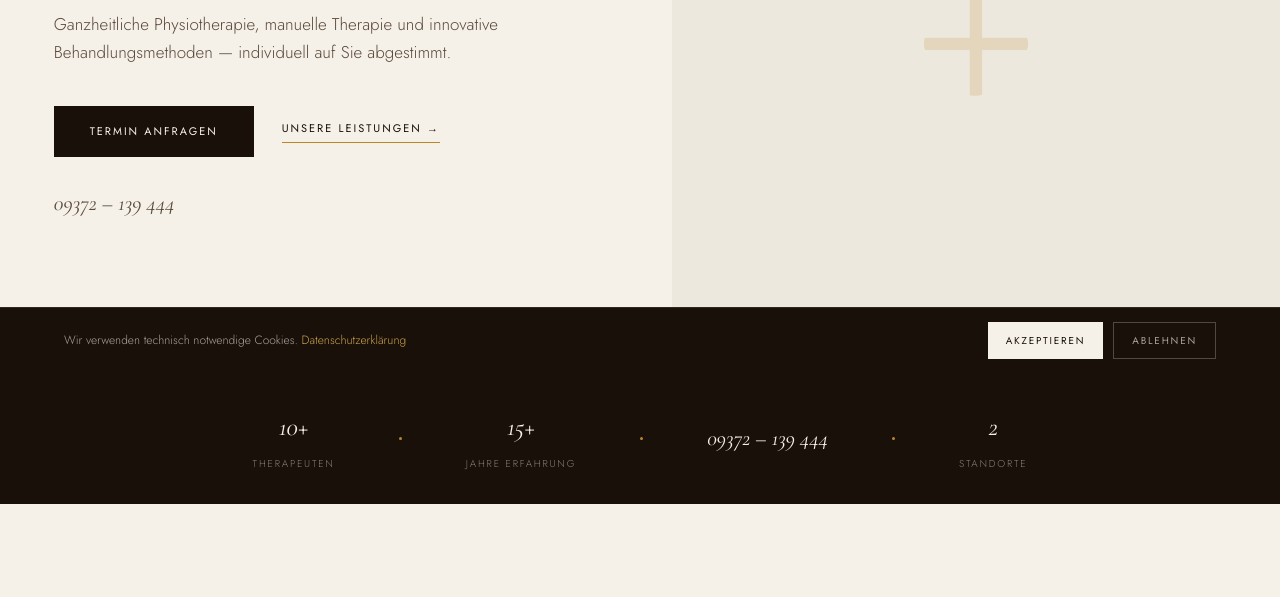
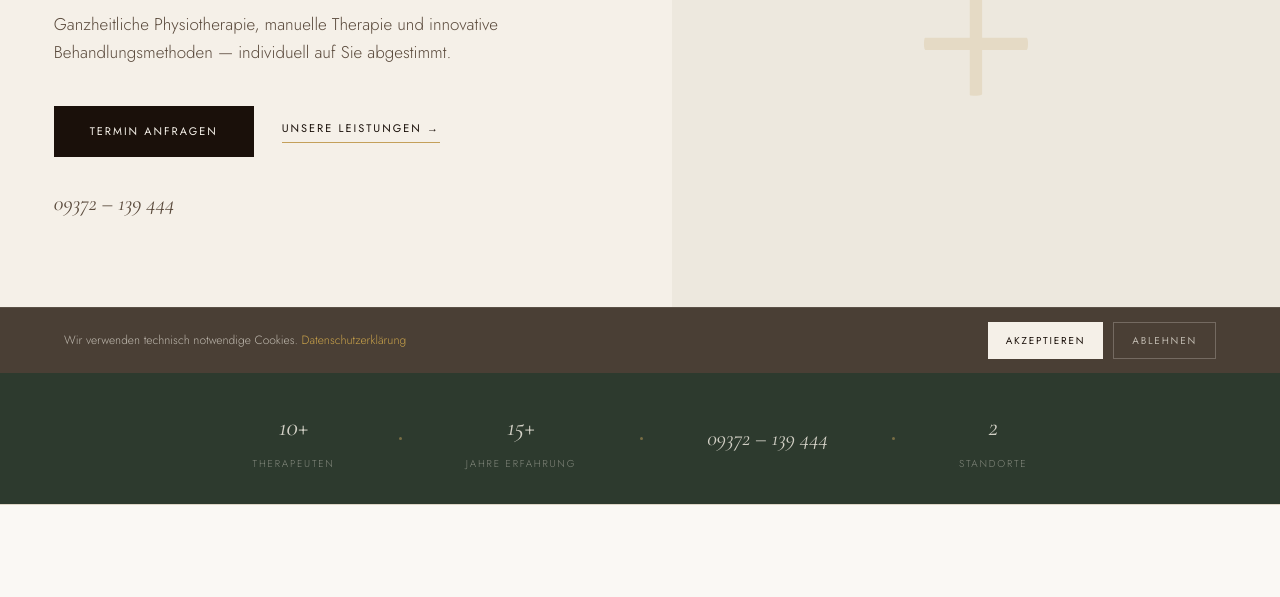
Before and after one commit to lenninnel/praxis-med-vital, an Astro site: page / in a window 1280 px wide. Shown: the part 427-1024 px from the top of the page. Built offline with nearby package versions, Linux system fonts and the light colour scheme; Astro itself is replaced by a stand-in of ours.

Commit message:
Wellness Farbpalette — weiche Salbei-Töne statt Schwarz

```diff
--- a/src/pages/index.astro
+++ b/src/pages/index.astro
@@ -51,7 +51,7 @@ const kategorien = leistungen.kategorien;
   </div>
 
   <!-- Über uns -->
-  <section class="sec sec--cream reveal">
+  <section class="sec sec--white reveal">
     <div class="container two-col">
       <div>
         <span class="eyebrow">Über uns</span>
@@ -76,7 +76,7 @@ const kategorien = leistungen.kategorien;
   </section>
 
   <!-- Team -->
-  <section class="sec sec--white reveal">
+  <section class="sec sec--stone-lt reveal">
     <div class="container text-center">
       <span class="eyebrow">Unser Team</span>
       <h2 class="section-title">Kompetenz trifft Leidenschaft</h2>
@@ -107,7 +107,7 @@ const kategorien = leistungen.kategorien;
   </section>
 
   <!-- Leistungen -->
-  <section class="sec sec--cream-dk reveal">
+  <section class="sec sec--cream reveal">
     <div class="container text-center">
       <span class="eyebrow">Leistungen</span>
       <h2 class="section-title">Behandlungsspektrum</h2>
@@ -138,7 +138,7 @@ const kategorien = leistungen.kategorien;
   </section>
 
   <!-- Besonderheiten -->
-  <section class="sec sec--ink reveal">
+  <section class="sec sec--sage reveal">
     <div class="container text-center">
       <span class="eyebrow">Besonderheiten</span>
       <h2 class="section-title">Was uns auszeichnet</h2>
@@ -177,7 +177,7 @@ const kategorien = leistungen.kategorien;
   </section>
 
   <!-- Patientenstimmen -->
-  <section class="sec sec--cream reveal">
+  <section class="sec sec--sage-lt reveal">
     <div class="container text-center">
       <span class="eyebrow">Patientenstimmen</span>
       <h2 class="section-title">Was unsere Patienten sagen</h2>
@@ -211,14 +211,14 @@ const kategorien = leistungen.kategorien;
   </section>
 
   <!-- CTA -->
-  <section style="background: var(--ink); padding: 80px 8%; text-align: center;">
-    <p style="font-size:10px;letter-spacing:0.2em;text-transform:uppercase;color:rgba(245,240,232,0.35);margin-bottom:16px;">Kontakt</p>
-    <h2 style="font-family:'Cormorant Garamond',serif;font-style:italic;font-size:clamp(36px,4vw,56px);font-weight:400;color:rgba(245,240,232,0.9);margin-bottom:32px;line-height:1.1;">
+  <section style="background: var(--sage); padding: 80px 8%; text-align: center;">
+    <p style="font-size:10px;letter-spacing:0.2em;text-transform:uppercase;color:rgba(240,235,225,0.45);margin-bottom:16px;">Kontakt</p>
+    <h2 style="font-family:'Cormorant Garamond',serif;font-style:italic;font-size:clamp(36px,4vw,56px);font-weight:400;color:rgba(240,235,225,0.92);margin-bottom:32px;line-height:1.1;">
       Vereinbaren Sie<br>Ihren Termin.
     </h2>
     <div style="display:flex;align-items:center;justify-content:center;gap:32px;flex-wrap:wrap;">
-      <a href="tel:093721394440" style="font-family:'Cormorant Garamond',serif;font-style:italic;font-size:28px;color:rgba(245,240,232,0.8);text-decoration:none;">09372 – 139 444</a>
-      <span style="color:rgba(255,255,255,0.15);font-size:20px;">·</span>
+      <a href="tel:093721394440" style="font-family:'Cormorant Garamond',serif;font-style:italic;font-size:28px;color:rgba(240,235,225,0.85);text-decoration:none;">09372 – 139 444</a>
+      <span style="color:rgba(240,235,225,0.2);font-size:20px;">·</span>
       <a href="/kontakt" style="font-size:11px;letter-spacing:0.15em;text-transform:uppercase;color:var(--gold-lt);text-decoration:none;border-bottom:0.5px solid var(--gold);padding-bottom:2px;">
         Zum Kontaktformular
       </a>
@@ -228,7 +228,7 @@ const kategorien = leistungen.kategorien;
 
 <style>
   .philo-quote {
-    background: var(--white);
+    background: var(--cream);
     border: 0.5px solid var(--border);
     padding: 56px 44px;
     text-align: center;
--- a/src/styles/global.css
+++ b/src/styles/global.css
@@ -20,10 +20,17 @@ ul,ol{list-style:none}
   --ink:#1a100a;
   --ink-mid:#5a4a3c;
   --ink-lt:#9a8878;
-  --gold:#b8872a;
+  --gold:#c4a05a;
   --gold-lt:#c9a24a;
   --white:#faf8f4;
   --border:#ddd5c6;
+
+  /* Wellness palette — soft sage + stone for dark surfaces */
+  --sage:#2d3a2e;
+  --sage-mid:#3d4f3e;
+  --sage-lt:#eef2ec;
+  --stone:#4a3f35;
+  --stone-lt:#f0ebe3;
 
   /* Legacy aliases (so existing inline styles keep working) */
   --g900:var(--ink);
@@ -125,14 +132,35 @@ strong{font-weight:400;color:var(--ink)}
 .sec--cream{background:var(--cream)}
 .sec--cream-dk{background:var(--cream-dk)}
 .sec--white{background:var(--white)}
+.sec--stone-lt{background:var(--stone-lt)}
+.sec--sage-lt{background:var(--sage-lt)}
+
+/* Hairline divider between adjacent light sections */
+.sec--cream,
+.sec--cream-dk,
+.sec--white,
+.sec--stone-lt,
+.sec--sage-lt{border-top:0.5px solid var(--border)}
+
+.sec--sage{background:var(--sage);color:rgba(240,235,225,.85)}
+.sec--stone{background:var(--stone);color:rgba(240,235,225,.85)}
 .sec--ink,
-.sec--g900{background:var(--ink);color:var(--cream)}
+.sec--g900{background:var(--sage);color:rgba(240,235,225,.85)}
+
+.sec--sage .section-title,
+.sec--stone .section-title,
 .sec--ink .section-title,
-.sec--g900 .section-title{color:rgba(245,240,232,.92)}
+.sec--g900 .section-title{color:rgba(240,235,225,.92)}
+.sec--sage .section-sub,
+.sec--stone .section-sub,
 .sec--ink .section-sub,
-.sec--g900 .section-sub{color:rgba(245,240,232,.55)}
+.sec--g900 .section-sub{color:rgba(240,235,225,.55)}
+.sec--sage .eyebrow,
+.sec--stone .eyebrow,
 .sec--ink .eyebrow,
-.sec--g900 .eyebrow{color:rgba(245,240,232,.55)}
+.sec--g900 .eyebrow{color:rgba(240,235,225,.55)}
+.sec--sage .eyebrow::before,
+.sec--stone .eyebrow::before,
 .sec--ink .eyebrow::before,
 .sec--g900 .eyebrow::before{background:var(--gold-lt)}
 
@@ -149,11 +177,15 @@ strong{font-weight:400;color:var(--ink)}
 }
 .btn-primary:hover{background:#000;color:var(--white)}
 .sec--ink .btn-primary,
-.sec--g900 .btn-primary{
+.sec--g900 .btn-primary,
+.sec--sage .btn-primary,
+.sec--stone .btn-primary{
   background:var(--cream);color:var(--ink);
 }
 .sec--ink .btn-primary:hover,
-.sec--g900 .btn-primary:hover{background:var(--white)}
+.sec--g900 .btn-primary:hover,
+.sec--sage .btn-primary:hover,
+.sec--stone .btn-primary:hover{background:var(--white)}
 
 .btn-ghost{
   display:inline-flex;align-items:center;gap:10px;
@@ -170,9 +202,13 @@ strong{font-weight:400;color:var(--ink)}
 .btn-ghost--dark{color:var(--ink);border-color:var(--gold)}
 .btn-ghost--dark:hover{color:var(--gold)}
 .sec--ink .btn-ghost,
-.sec--g900 .btn-ghost{color:var(--gold-lt);border-color:var(--gold)}
+.sec--g900 .btn-ghost,
+.sec--sage .btn-ghost,
+.sec--stone .btn-ghost{color:var(--gold-lt);border-color:var(--gold)}
 .sec--ink .btn-ghost:hover,
-.sec--g900 .btn-ghost:hover{color:var(--cream)}
+.sec--g900 .btn-ghost:hover,
+.sec--sage .btn-ghost:hover,
+.sec--stone .btn-ghost:hover{color:var(--cream)}
 
 .btn-outline{
   display:inline-flex;align-items:center;gap:10px;
@@ -427,7 +463,7 @@ strong{font-weight:400;color:var(--ink)}
 
 /* ---------- Trust Bar ---------- */
 .trust-bar{
-  background:var(--ink);
+  background:var(--sage);
   padding:32px 8%;
 }
 .trust-bar__grid{
@@ -439,26 +475,26 @@ strong{font-weight:400;color:var(--ink)}
 .trust-bar__dot{
   display:inline-block;
   width:3px;height:3px;
-  background:var(--gold);
+  background:rgba(196,160,90,0.5);
   border-radius:50%;
 }
 .trust-bar__number{
   font-family:var(--ff-serif);
   font-style:italic;
   font-size:26px;font-weight:400;
-  color:var(--cream);display:block;
+  color:rgba(240,235,225,.85);display:block;
 }
 .trust-bar__text{
   font-family:var(--ff-sans);
   font-size:10px;font-weight:300;
   letter-spacing:.18em;
   text-transform:uppercase;
-  color:rgba(245,240,232,.5);
+  color:rgba(240,235,225,.45);
 }
 .trust-bar__tel{
   font-family:var(--ff-serif);font-style:italic;
   font-size:22px;font-weight:400;
-  color:var(--cream);
+  color:rgba(240,235,225,.85);
   transition:color .2s;
 }
 .trust-bar__tel:hover{color:var(--gold-lt)}
@@ -535,7 +571,7 @@ strong{font-weight:400;color:var(--ink)}
 .leistung-card__num{
   font-family:var(--ff-serif);font-style:italic;
   font-size:56px;font-weight:400;
-  color:var(--cream-dkr);
+  color:var(--sage-lt);
   line-height:1;margin-bottom:12px;
 }
 .leistung-card__title{
@@ -596,12 +632,12 @@ strong{font-weight:400;color:var(--ink)}
 .feature__title{
   font-family:var(--ff-serif);font-style:italic;
   font-size:22px;font-weight:400;
-  color:rgba(245,240,232,.92);margin-bottom:12px;
+  color:rgba(240,235,225,.92);margin-bottom:12px;
 }
 .feature__text{
   font-family:var(--ff-sans);
   font-size:13px;font-weight:300;
-  color:rgba(245,240,232,.55);line-height:1.7;
+  color:rgba(240,235,225,.55);line-height:1.7;
 }
 
 /* ---------- Contact Form ---------- */
@@ -785,8 +821,8 @@ strong{font-weight:400;color:var(--ink)}
 
 /* ---------- Footer ---------- */
 .site-footer{
-  background:var(--ink);
-  color:rgba(245,240,232,.55);
+  background:var(--stone);
+  color:rgba(240,235,225,.55);
   padding:80px 8% 0;
 }
 .footer-grid{
@@ -799,20 +835,20 @@ strong{font-weight:400;color:var(--ink)}
 .footer-col__brand{
   font-family:var(--ff-serif);font-style:italic;
   font-size:24px;font-weight:400;
-  color:var(--cream);line-height:1.05;margin-bottom:6px;
+  color:rgba(240,235,225,.85);line-height:1.05;margin-bottom:6px;
 }
-.footer-col__brand span{color:var(--gold);font-style:italic}
+.footer-col__brand span{color:var(--gold-lt);font-style:italic}
 .footer-col__tagline{
   font-family:var(--ff-sans);
   font-size:9px;font-weight:300;letter-spacing:.18em;
-  text-transform:uppercase;color:rgba(245,240,232,.35);margin-bottom:20px;
+  text-transform:uppercase;color:rgba(240,235,225,.35);margin-bottom:20px;
 }
 .footer-col__title{
   font-family:var(--ff-sans);
   font-style:normal;
   font-size:10px;font-weight:400;
   letter-spacing:.22em;text-transform:uppercase;
-  color:rgba(245,240,232,.4);margin-bottom:18px;
+  color:rgba(240,235,225,.45);margin-bottom:18px;
 }
 .footer-col p{
   font-family:var(--ff-sans);
@@ -826,23 +862,23 @@ strong{font-weight:400;color:var(--ink)}
   transition:color .2s;
   letter-spacing:.02em;
 }
-.footer-col a:hover{color:var(--cream)}
+.footer-col a:hover{color:rgba(240,235,225,.95)}
 .footer-bottom{
   margin-top:56px;padding:24px 0;
-  border-top:0.5px solid rgba(245,240,232,.08);
+  border-top:0.5px solid rgba(240,235,225,.08);
   display:flex;justify-content:space-between;align-items:center;
   font-family:var(--ff-sans);
   font-size:11px;font-weight:300;flex-wrap:wrap;gap:8px;
-  color:rgba(245,240,232,.4);
+  color:rgba(240,235,225,.4);
 }
 .footer-bottom a{transition:color .2s}
-.footer-bottom a:hover{color:var(--cream)}
+.footer-bottom a:hover{color:rgba(240,235,225,.95)}
 
 /* ---------- Cookie Banner ---------- */
 .cookie-banner{
   position:fixed;bottom:0;left:0;right:0;z-index:200;
-  background:var(--ink);
-  border-top:0.5px solid rgba(245,240,232,.1);
+  background:var(--stone);
+  border-top:0.5px solid rgba(240,235,225,.1);
   padding:14px 5%;
   display:none;align-items:center;justify-content:space-between;
   gap:18px;
@@ -850,7 +886,7 @@ strong{font-weight:400;color:var(--ink)}
 .cookie-banner.show{display:flex}
 .cookie-banner__text{
   font-family:var(--ff-sans);
-  font-size:12px;font-weight:300;color:rgba(245,240,232,.65);
+  font-size:12px;font-weight:300;color:rgba(240,235,225,.7);
   line-height:1.55;margin:0;flex:1;
 }
 .cookie-banner__text a{color:var(--gold-lt);transition:color .2s}
@@ -868,10 +904,10 @@ strong{font-weight:400;color:var(--ink)}
 }
 .cookie-banner__btn--accept:hover{background:var(--white)}
 .cookie-banner__btn--decline{
-  background:transparent;color:rgba(245,240,232,.65);
-  border:0.5px solid rgba(245,240,232,.25);
+  background:transparent;color:rgba(240,235,225,.7);
+  border:0.5px solid rgba(240,235,225,.25);
 }
-.cookie-banner__btn--decline:hover{color:var(--cream);border-color:rgba(245,240,232,.5)}
+.cookie-banner__btn--decline:hover{color:var(--cream);border-color:rgba(240,235,225,.5)}
 @media(max-width:560px){
   .cookie-banner{flex-direction:column;align-items:stretch;gap:12px;padding:14px 5%}
   .cookie-banner__actions{justify-content:flex-end}
```
